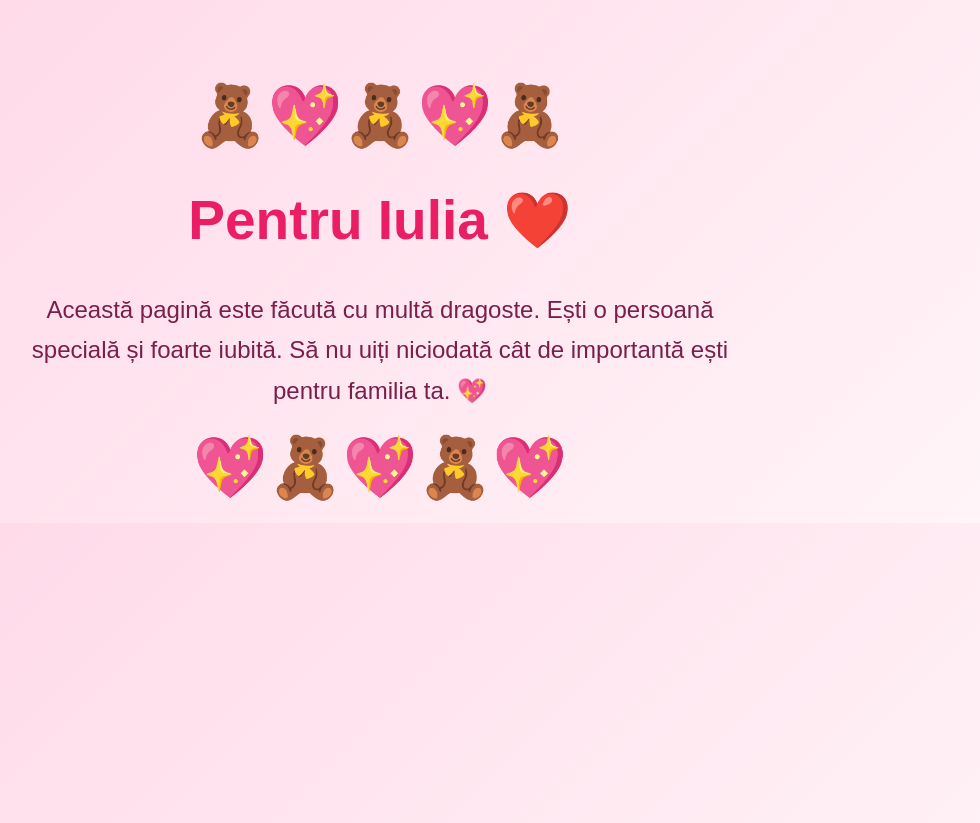
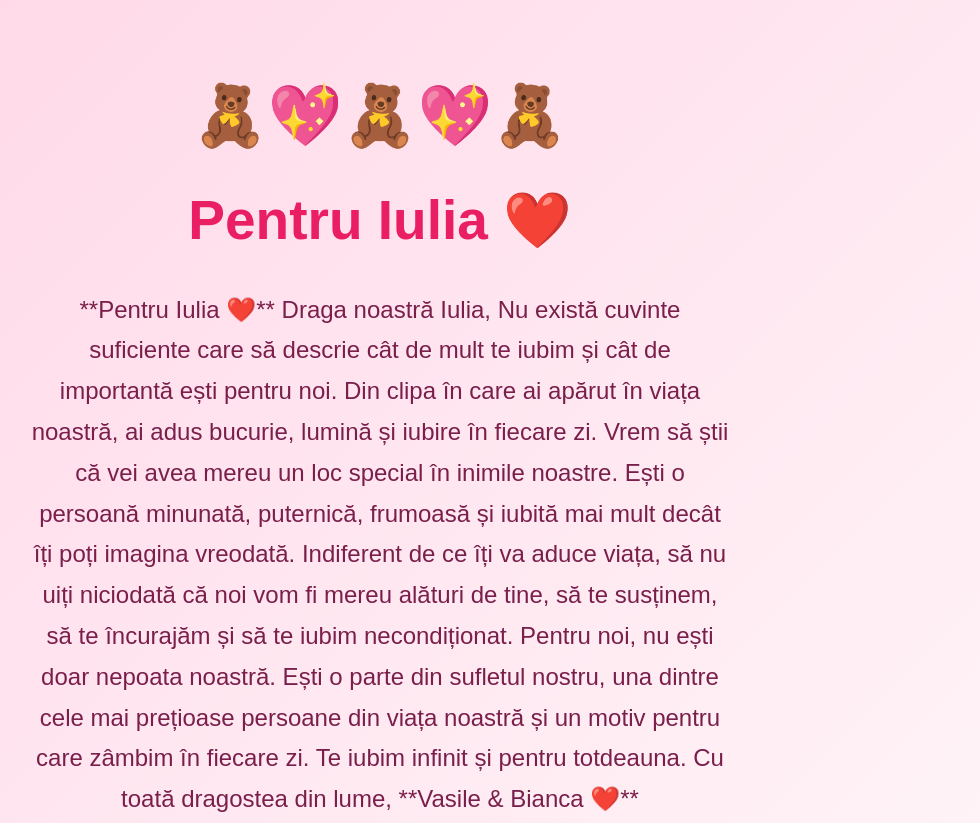
Before and after one commit to vasile007/pentru-Iulia, a plain HTML site: page index.html in a window 1280 px wide. Shown: the top 823 px of the page, without its empty margins (260-1240 px from the left). Drawn offline with Linux system fonts and the light colour scheme.

Commit message:
Revise message for Iulia with a personal letter
Updated the message for Iulia with a heartfelt letter expressing love and support.

```diff
--- a/index.html
+++ b/index.html
@@ -62,9 +62,24 @@ p{
     <h1>Pentru Iulia ❤️</h1>
 
     <p>
-        Această pagină este făcută cu multă dragoste.
-        Ești o persoană specială și foarte iubită.
-        Să nu uiți niciodată cât de importantă ești pentru familia ta. 💖
+       **Pentru Iulia ❤️**
+
+Draga noastră Iulia,
+
+Nu există cuvinte suficiente care să descrie cât de mult te iubim și cât de importantă ești pentru noi. Din clipa în care ai apărut în viața noastră, ai adus bucurie, lumină și iubire în fiecare zi.
+
+Vrem să știi că vei avea mereu un loc special în inimile noastre. Ești o persoană minunată, puternică, frumoasă și iubită mai mult decât îți poți imagina vreodată.
+
+Indiferent de ce îți va aduce viața, să nu uiți niciodată că noi vom fi mereu alături de tine, să te susținem, să te încurajăm și să te iubim necondiționat.
+
+Pentru noi, nu ești doar nepoata noastră. Ești o parte din sufletul nostru, una dintre cele mai prețioase persoane din viața noastră și un motiv pentru care zâmbim în fiecare zi.
+
+Te iubim infinit și pentru totdeauna.
+
+Cu toată dragostea din lume,
+
+**Vasile & Bianca ❤️**
+
     </p>
 
     <div class="bears">💖🧸💖🧸💖</div>
```
